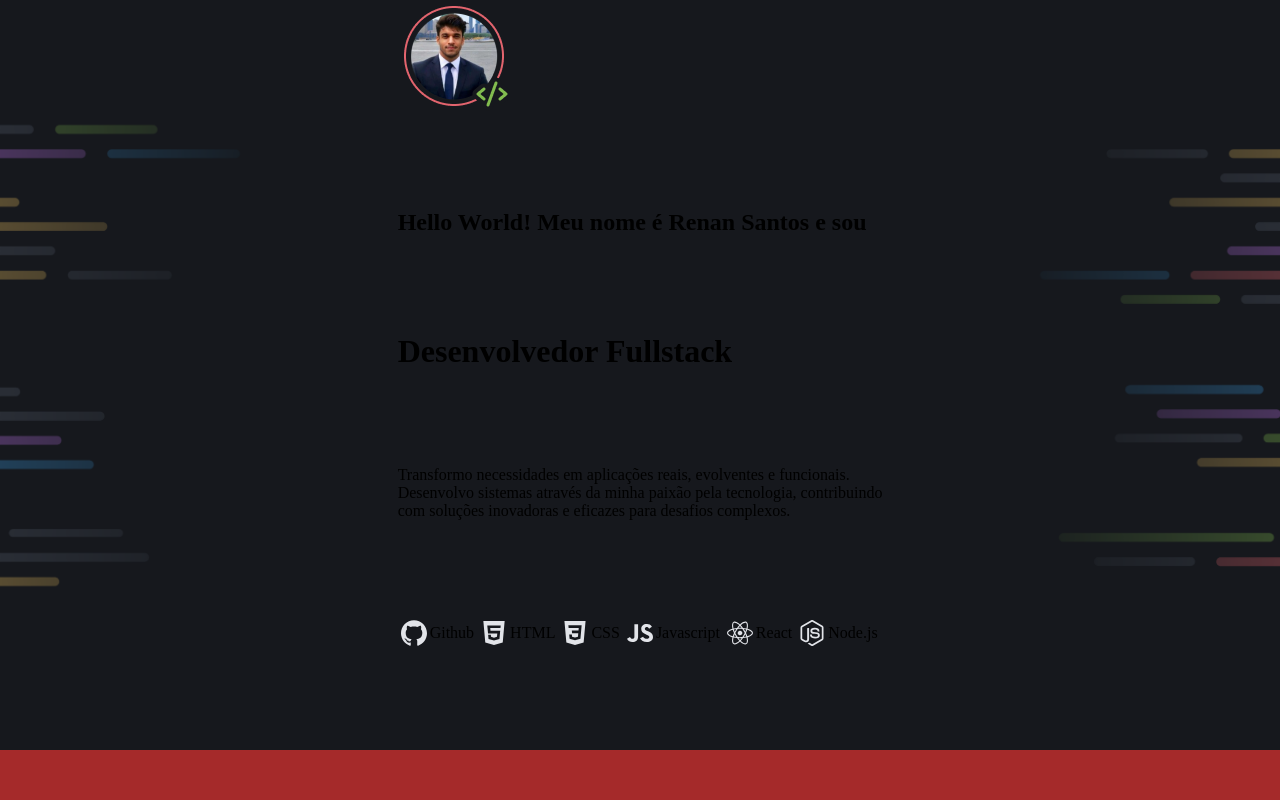
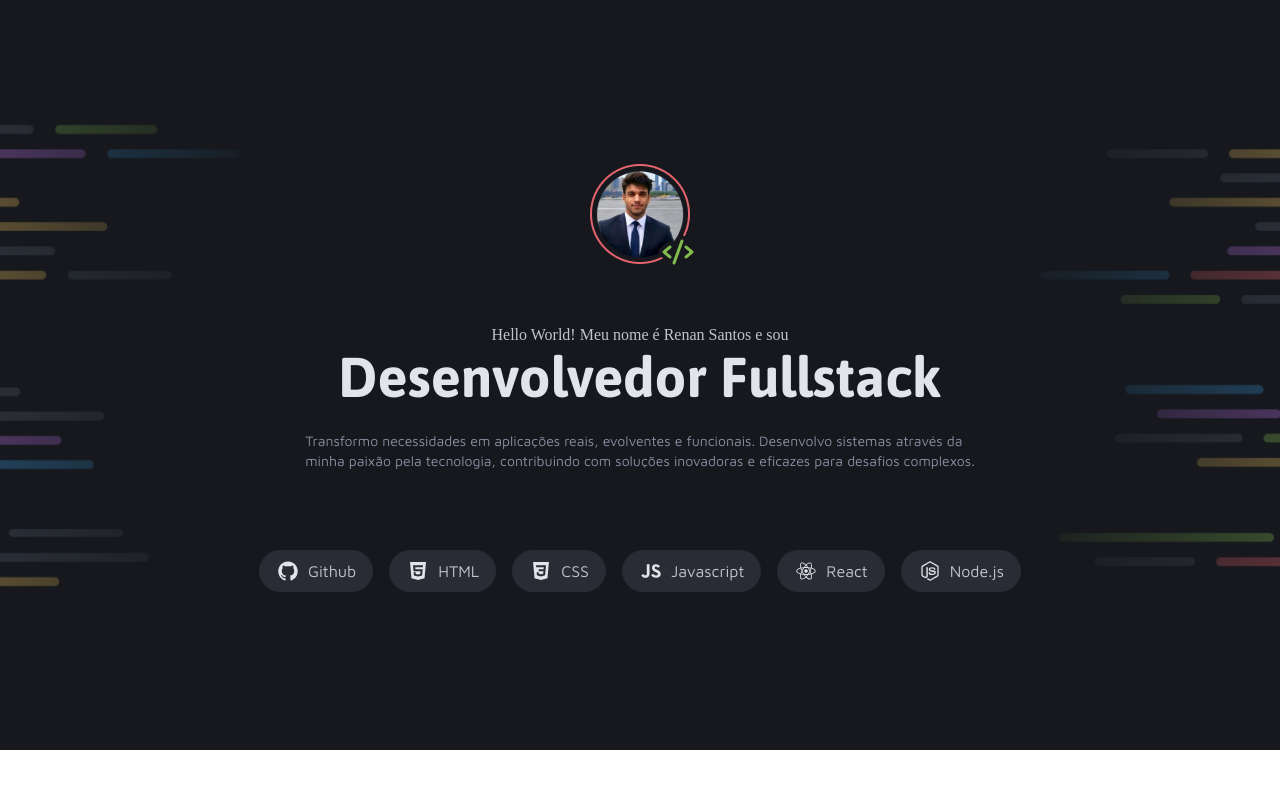
Before and after one commit to RenanSSJ/projeto-4---Portifolio-Dev, a plain HTML site: page index.html in a window 1280 px wide. Shown: the top 800 px of the page. Drawn offline with Linux system fonts and the light colour scheme.

Commit message:
introduction

```diff
--- a/index.html
+++ b/index.html
@@ -1,5 +1,6 @@
 <!DOCTYPE html>
 <html lang="pt-BR">
+
 <head>
     <link rel="preconnect" href="https://fonts.googleapis.com">
     <link rel="preconnect" href="https://fonts.gstatic.com" crossorigin>
@@ -13,21 +14,23 @@
     <title>Portifolio Dev</title>
     <link rel="stylesheet" href="./styles/index.css">
 
-    <link href="https://fonts.googleapis.com/css2?family=Asap:ital,wght@0,100..900;1,100..900&display=swap" rel="stylesheet">
+    <link href="https://fonts.googleapis.com/css2?family=Asap:ital,wght@0,100..900;1,100..900&display=swap"
+        rel="stylesheet">
     <link href="https://fonts.googleapis.com/css2?family=Inconsolata:wght@200..900&display=swap" rel="stylesheet">
     <link href="https://fonts.googleapis.com/css2?family=Maven+Pro:wght@400..900&display=swap" rel="stylesheet">
 
 
 </head>
+
 <body>
-    <div>
-        <div id="introduction" class="container">
-                <img src="./assets/User.png" alt="Retrato de Renan Santos vestindo roupa formal">
-                <h2>Hello World! Meu nome é Renan Santos e sou</h2>
+    <header id="introduction" class="container">
+        <img src="./assets/User.png" alt="Retrato de Renan Santos vestindo roupa formal" class="user-pic">
+        <span>Hello World! Meu nome é <span class="red">Renan Santos</span> e sou</span>
         <h1>Desenvolvedor Fullstack</h1>
-                <p>Transformo necessidades em aplicações reais, evolventes e funcionais.<br> Desenvolvo sistemas através da minha paixão  pela tecnologia, contribuindo <br> com soluções inovadoras e eficazes para desafios complexos.</p>
+        <p>Transformo necessidades em aplicações reais, evolventes e funcionais. Desenvolvo sistemas através da<br>
+            minha paixão pela tecnologia, contribuindo com soluções inovadoras e eficazes para desafios complexos.</p>
 
-                <ul>
+        <ul class="grid grid-flow-col">
             <li class="card">
                 <div class="tag">
                     <img src="./assets/icons/GitHub.svg" alt="icone Github">
@@ -35,39 +38,37 @@
                 </div>
             </li>
             <li class="card">
-                        <div>
+                <div class="tag">
                     <img src="./assets/icons/HTML.svg" alt="icone HTML">
                     <span>HTML</span>
                 </div>
             </li>
             <li class="card">
-                        <div>
+                <div class="tag">
                     <img src="./assets/icons/CSS.svg" alt="icone CSS">
                     <span>CSS</span>
                 </div>
             </li>
             <li class="card">
-                        <div>
+                <div class="tag">
                     <img src="./assets/icons/JavaScript.svg" alt="Icone Javascript">
                     <span>Javascript</span>
                 </div>
             </li>
             <li class="card">
-                        <div>
+                <div class="tag">
                     <img src="./assets/icons/React.svg" alt="">
                     <span>React</span>
                 </div>
             </li>
             <li class="card">
-                        <div>
+                <div class="tag">
                     <img src="./assets/icons/Node.js.svg" alt="Icone Node.js">
                     <span>Node.js</span>
                 </div>
             </li>
         </ul>
-
-
-        </div>
+    </header>
 
     <div id="projects">
 
@@ -80,6 +81,6 @@
     <div id="contact">
 
     </div>
-    </div>
 </body>
+
 </html>
--- a/styles/sections.css
+++ b/styles/sections.css
@@ -1,7 +1,10 @@
 
 #introduction {
-    display: grid;
+    display: flex;
+    flex-direction: column;
+    position: relative;
     justify-content: center;
+    align-items: center;
     height: 750px;
     background: url(../assets/Background_Intro.png);
     background-size: cover;
@@ -10,17 +13,44 @@
     ul {
         list-style: none;
     }
+    .user-pic {
+        margin-bottom: 56px;
+    }
+    h2 {
+        margin-bottom: 8px;
+        font: var(--subtitle);
+    }
+    h1 {
+        margin-bottom: 20px;
+        font: var(--title-lg);
+        color: var(--gray-600);
+    }
+    span {
+        color: var(--gray-500);
+    }
+    p {
+        margin-bottom: 80px;
+        font: var(--text-sm);
+        color: var(--gray-400);
+    }
+    ul {
+        font: var(--text-md);
+
+    .red {
+        color: var(--red) ;
+    }
+
 }
 
 
 #projects {
     height: 917px;
-    background-color: brown;
+    background-color:var(--gray-200);
 }
 
 #services {
     height: 480px;
-    background-color: blue;
+    background-color:var(--gray-100);
 }
 
 #contact {
--- a/styles/utility.css
+++ b/styles/utility.css
@@ -1,10 +1,24 @@
 
-.card {
-    display: inline-block;
+.grid {
+    display: grid;
+}
 
-    div {
-        display: flex;
-        align-items: center;
+.grid-flow-col{
+    grid-auto-flow: column;
+    gap: 16px;
+}
 
+.tag {
+    border: 1px solid var(--gray-300);
+    background-color: var(--gray-300);
+    border-radius: 999px;
+    display: flex;
+    align-items: center;
+    padding: 8px 16px;
+    gap: 8px;
+
+    img {
+        width: 24px;
+        height: 24px;
     }
- }
+}
```
Also changed, not shown: styles/global.css (line endings or trailing spaces). Lines whose indentation alone changed are shown as unchanged.
